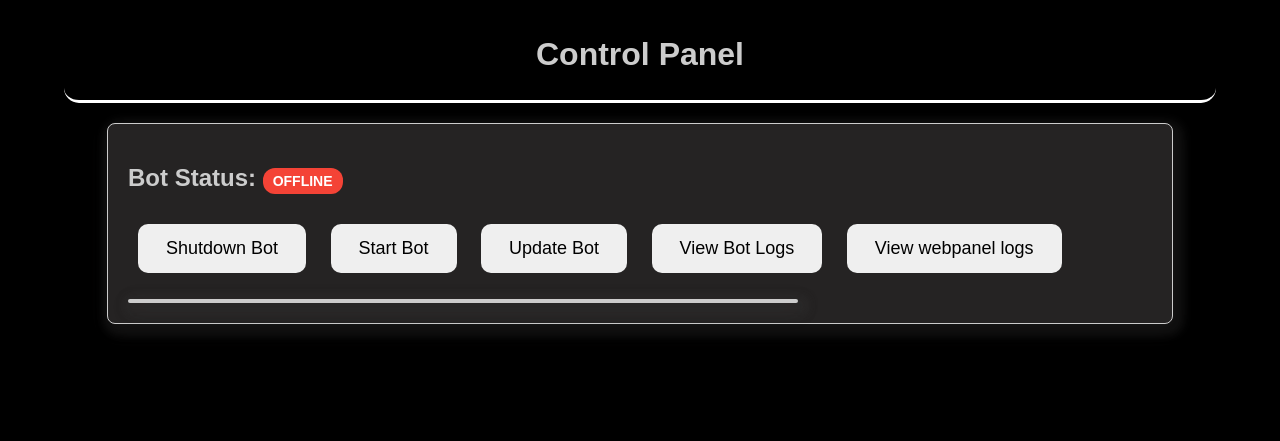
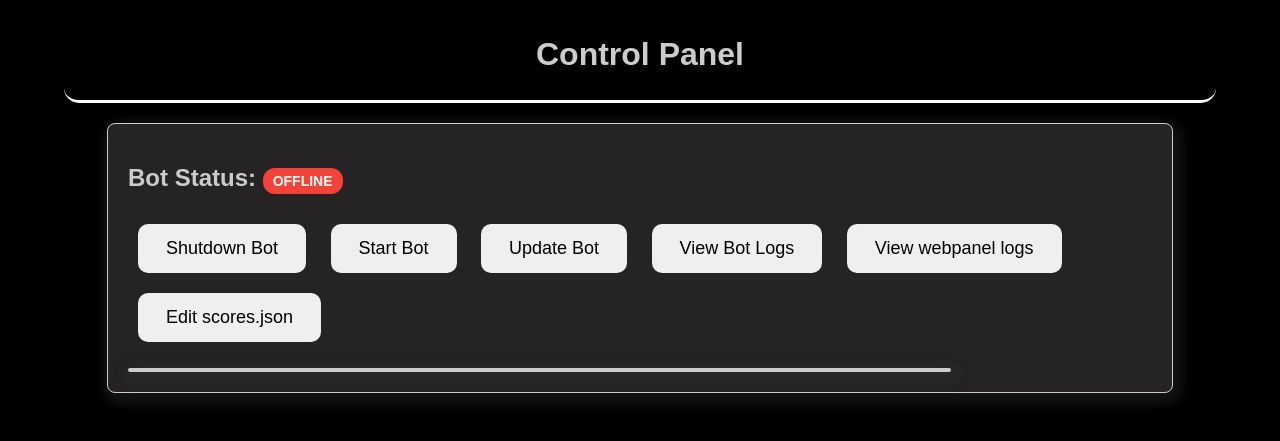
Before and after one commit to ScottN13/spawncamped, a FastAPI app: page / in a window 1280 px wide. Shown: the top 441 px of the page. Run offline with FastAPI, Linux system fonts and the light colour scheme; parts of the project's set-up code (start-up, migrations or seed data) failed here and were passed over.

Commit message:
more changes
added ability to finally edit scores.json in web panel, along other small things

```diff
--- a/main.py
+++ b/main.py
@@ -26,6 +26,7 @@ bot = commands.Bot(command_prefix='!', intents=intents, activity=activity, statu
 
 MY_GUILD = discord.Object(id=guildId)
 SCORES_FILE = 'scores.json'
+STATUS_FILE = 'status.json' # This is such a finniky workaround
 
 def say(message):
     from rich import print
@@ -37,9 +38,9 @@ async def shutdownBot():
     return True
 
 async def isBotOnline():
-    online = bot.is_ready() and not bot.is_closed()
-    return {"online": online}
-
+    with open(STATUS_FILE, 'r') as f:
+        status = ["online"]
+        json.dump()
 
 # functions for score management
 def load_scores(): # fetches scores from scores.json
@@ -667,7 +668,7 @@ class Gambling(commands.Cog): # gambling commands
     def __init__(self, bot):
         self.bot = bot
         for command in self.get_commands():
-            command.add_check(commands.cooldown(1, 5, commands.BucketType.user))
+            command.add_check(commands.cooldown(1, 5, commands.BucketType.user)) # i don't think this works.
 
     @commands.command(name="roll", description="rolls a dice")
     async def roll(self, ctx, sides: int = 6): # default to 6 sided dice
@@ -794,7 +795,7 @@ class Gambling(commands.Cog): # gambling commands
         # Black: 2,4,6,8,10,12,14,16,18,20,22,24,26,28,30,32,34,36
         # 0: House wins
         red_numbers = [1,3,5,7,9,11,13,15,17,19,21,23,25,27,29,31,33,35]
-        black_numbers = [2,4,6,8,10,12,14,16,18,20,22,24,26,28,30,32,34,36]
+        black_numbers = [2,4,6,8,10,12,14,16,18,20,22,24,26,28,30,32,34,36] # I understand this isn't used but I'll continue to improve upon all gambling games.
 
         result = random.randint(0, 36)
 
@@ -828,5 +829,18 @@ class Gambling(commands.Cog): # gambling commands
             logging.info(f"{ctx.author} spun roulette and landed on {result}")
             say(f"[green]{ctx.author} spun roulette and landed on {result}")
 
+class Jobs(commands.Cog): # more ways of earning points
+    def __init__(self, bot):
+        self.bot = bot
+
+    @commands.Command(name="fish", description="Go fishing.")
+    async def fish(self, ctx): # Soon.
+
+        # the more weight, the better?
+        # add other types of baits to shop?
+
+        return
+
+
 if __name__ == "__main__":
     bot.run(token, log_handler=handler, log_level=logging.INFO, root_logger=True)
--- a/requirements.txt
+++ b/requirements.txt
@@ -6,3 +6,4 @@ discord
 fastapi>=0.110.0
 uvicorn[standard]>=0.27.0
 jinja2>=3.1.0
+python-multipart>=0.0.9
--- a/static/index.js
+++ b/static/index.js
@@ -18,7 +18,6 @@ async function refreshStatus() {
 }
 
 
-
 // Refresh every 5 seconds
 // setInterval(refreshStatus, 5000);
 
--- a/static/style.css
+++ b/static/style.css
@@ -13,6 +13,10 @@ h1{
     color:#ccc;
 }
 
+h2{
+    color: #ccc;
+}
+
 button {
     margin: 10px;
     padding: 14px 28px;
@@ -26,6 +30,25 @@ button {
 button:hover {
     transform: scale(1.05);
 }
+
+table {
+    margin: auto;
+    border-collapse: collapse;
+}
+
+th, td {
+    padding: 8px 12px;
+    border: 1px solid #444;
+    color:#ccc;
+}
+
+input {
+    width: 100px;
+    padding: 4px;
+    text-align: center;
+    color: #ccc;
+}
+
 
 .heading{
     border: 2px solid #ffffff;
@@ -80,6 +103,7 @@ button:hover {
     background-color: #252323;
     border: #ccc solid 2px;
     box-shadow: 4px 4px 8px 8px rgba(53, 53, 53, 0.2), 2px 6px 20px 2px rgba(78, 73, 73, 0.19);
-    width: 65%;
+    width: 80%;
     border-radius: 8px;
+    font: Consolas, 'Courier New', monospace;
 }
--- a/templates/index.html
+++ b/templates/index.html
@@ -19,6 +19,7 @@
                     <a href="/update_bot"><button class="update">Update Bot</button></a>
                     <a href="/logs"><button class="logs">View Bot Logs</button></a>
                     <a href="/panel_logs"><button class="panel_logs">View webpanel logs</button></a>
+                    <a href="/scores"><button class="editscores">Edit scores.json</button></a>
                 </div>
 
                 <p class="msg" id="msg">{{MESSAGE}}</p>
--- a/webpanel.py
+++ b/webpanel.py
@@ -10,8 +10,6 @@ from fastapi import Request
 from fastapi.responses import HTMLResponse
 from fastapi.responses import RedirectResponse, PlainTextResponse, JSONResponse
 from fastapi.staticfiles import StaticFiles
-import asyncio
-import subprocess
 
 from main import shutdownBot, isBotOnline
 
@@ -21,9 +19,24 @@ app.mount("/static", StaticFiles(directory="static"), name="static")
 logger = logging.getLogger("app.requests")
 handler = logging.FileHandler(filename='logs/webpanel.log', encoding='utf-8', mode='w')
 bot_log_file_path = "logs/discord.log"
+scores_file = "scores.json"
 panel_log_file_path = "logs/webpanel.log"
 bot_online = ""
 
+def load_scores(): # Same as in main.py
+    try:
+        with open(scores_file, 'r') as f:
+            return json.load(f)
+    except FileNotFoundError:
+        return {}
+    except json.JSONDecodeError:
+        return {}
+
+def save_scores(data: dict):
+    with open(scores_file, "w", encoding="utf-8") as f:
+        json.dump(data, f, indent=2, sort_keys=True)
+
+"""
 @app.middleware("http")
 async def log_requests(request: Request, call_next):
     start = time.time()
@@ -33,7 +46,7 @@ async def log_requests(request: Request, call_next):
     duration = time.time() - start
     client_ip = request.client.host if request.client else "unknown"
 
-    logger.info(
+    logging.info(
         "%s %s %s %d %.2fms",
         client_ip,
         request.method,
@@ -44,7 +57,7 @@ async def log_requests(request: Request, call_next):
     )
 
     return response
-
+"""
 
 
 @app.get("/", response_class=HTMLResponse)
@@ -89,12 +102,10 @@ async def logs():
 @app.get("/panel_logs")
 async def getPanelLogs():
     if not os.path.exists(panel_log_file_path):
-        return PlainTextResponse("No logs found.")
-
-    return PlainTextResponse(
-        open(panel_log_file_path).read(),
-        media_type="text/plain"
-    )
+        return RedirectResponse(f"/?displayDiv=No logs found.")
+    else:
+        message = open(panel_log_file_path).read()
+        return RedirectResponse(f"/?displayDiv={message}")
 
 @app.get("/shutdown_bot")
 async def shutdown_bot():
@@ -104,6 +115,45 @@ async def shutdown_bot():
         return RedirectResponse(f"/?msg={message}")
     else:
         return RedirectResponse("/")
+
+@app.get("/scores", response_class=HTMLResponse)
+async def scores_page():
+    scores = load_scores()
+
+    html = open("templates/scores.html", encoding="utf-8").read()
+
+    rows = []
+    for user_id, data in scores.items():
+        rows.append(f"""
+        <tr>
+            <td>{user_id}</td>
+            <td><input name="{user_id}:total_score" type="number" value="{data['total_score']}"></td>
+            <td><input name="{user_id}:daily_debt" type="number" value="{data['daily_debt']}"></td>
+            <td><input name="{user_id}:bonus_multiplier" type="number" step="0.1" value="{data['bonus_multiplier']}"></td>
+        </tr>
+        """)
+
+    html = html.replace("{{ROWS}}", "\n".join(rows))
+    return html
+
+@app.post("/scores/update")
+async def update_scores(request: Request):
+    form = await request.form()
+    scores = load_scores()
+
+    for key, value in form.items():
+        user_id, field = key.split(":")
+        if user_id not in scores:
+            continue
+
+        # Type conversion & validation
+        if field in ("total_score", "daily_debt"):
+            scores[user_id][field] = int(value)
+        elif field == "bonus_multiplier":
+            scores[user_id][field] = float(value)
+
+    save_scores(scores)
+    return RedirectResponse("/scores", status_code=303)
 
 """
 @app.get("/start_bot")
```
Also changed, not shown: templates/scores.html (added, +30 -0 lines), 1 other file.
